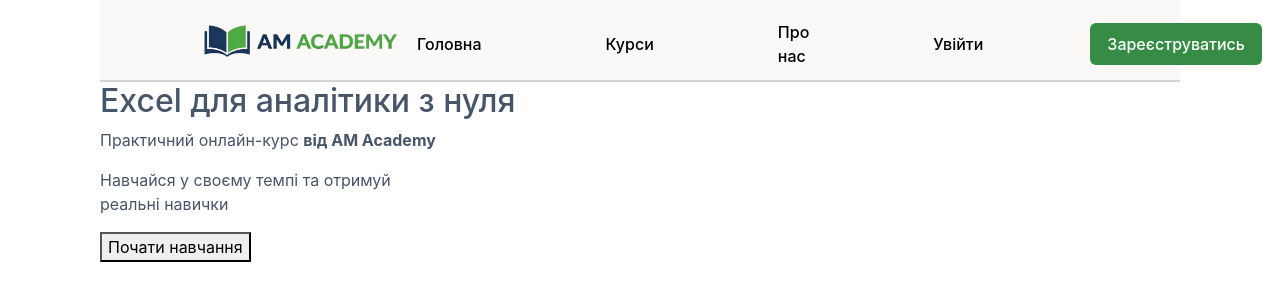
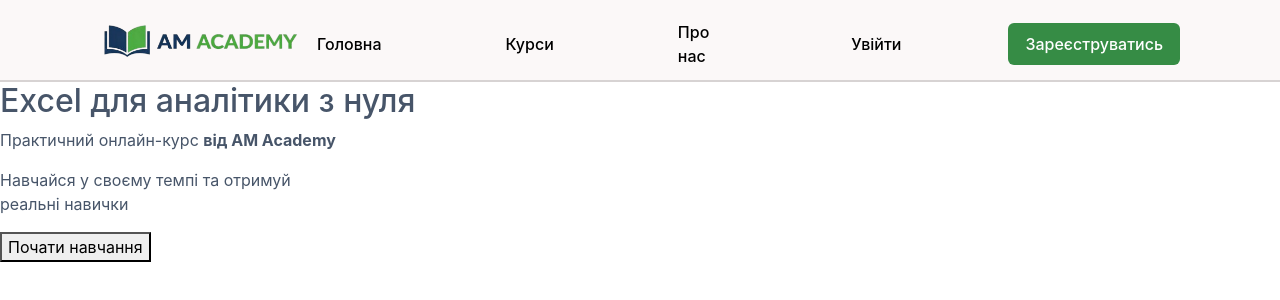
Before and after one commit to HECKONCHIK/AM-Academy, a website: page src/app/index.html in a window 1280 px wide. Drawn offline with nearby package versions, Linux system fonts and the light colour scheme; files that its build step writes are made by us from their sources.

Commit message:
change on body

```diff
--- a/src/app/scss/style.scss
+++ b/src/app/scss/style.scss
@@ -5,5 +5,5 @@ body {
   background-color: $pr-bg;
   color: $pr-text;
   font-family: $pr-font;
-  padding: 0 100px 0 100px;
+
 }
```
Also changed, not shown: dist/css/style.min.css.
